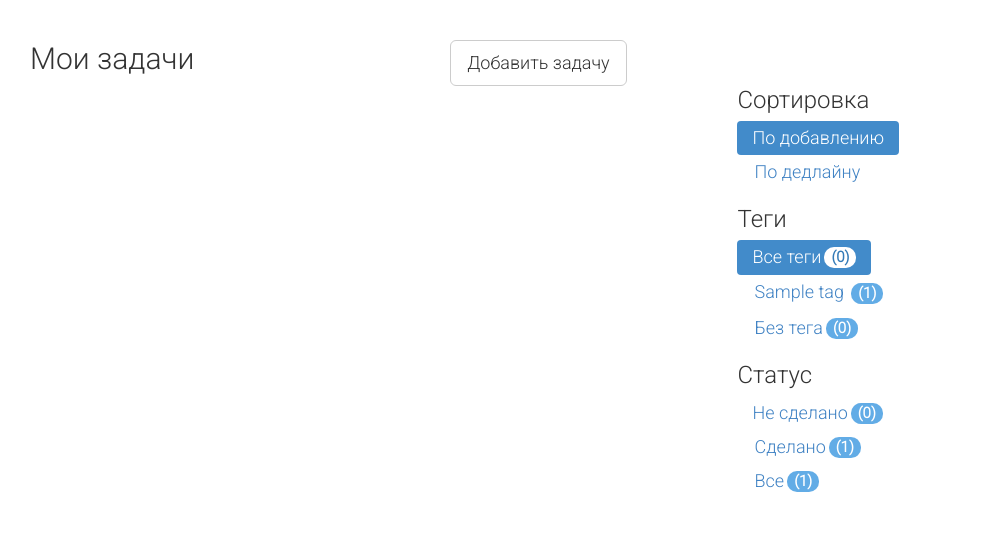
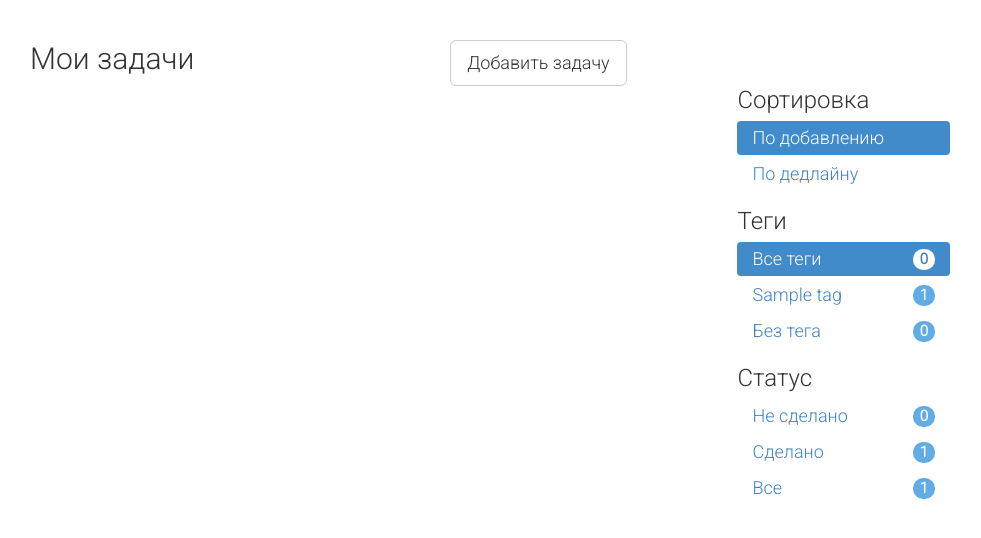
Before and after one commit to t1moon/TaskManager, a Django app: page / in a window 1280 px wide. Shown: the part 40-578 px from the top of the page, without its empty margins (160-1141 px from the left). Run offline with Django 3.2, Linux system fonts and the light colour scheme; the first user in the database is signed in; tables that the repository leaves empty hold one stand-in row (Sample ...); some libraries are stand-ins or nearby versions.

Commit message:
add ajax change count on tags

```diff
--- a/static/my/main.css
+++ b/static/my/main.css
@@ -264,6 +264,7 @@ h6, .h6 {
 
 .nav-pills-custom > li > a {
     padding:7px 15px !important;
+
 }
 .nav-pills>li.active>a {
     background-color: #428bca;
--- a/templates/index.html
+++ b/templates/index.html
@@ -21,7 +21,7 @@
 
                     <div class="sidebar-module sidebar-module-sort">
                         <h2>Сортировка</h2>
-                        <ul class="nav nav-pills nav-pills-custom" role="tablist">
+                        <ul class="nav nav-pills nav-pills-custom nav-stacked" role="tablist">
                             <li class="{% if request.path == '/' %}active{% endif %}">
                                 <a href="{% url 'index' %}">По добавлению</a>
                             </li>
@@ -35,41 +35,41 @@
 
                     <div class="sidebar-module sidebar-module-category">
                         <h2>Теги</h2>
-                        <ul class="nav nav-pills nav-pills-custom" role="tablist">
+                        <ul class="nav nav-pills nav-pills-custom nav-stacked" role="tablist">
                             <li class="{% if request.path == '/' %}active{% endif %}">
                                 <a href="{% url 'index' %}" id="all_tags">Все теги<span
-                                        class="badge badge-warning">({{ not_done_count }})</span></a>
+                                        class="count_right badge badge-warning">{{ not_done_count }}</span></a>
                             </li>
 
                             {% for tag in tags %}
                                 <li class="{% if request.path == '/tag/' %}active{% endif %}">
                                     <a href="{% url 'tag' tag.title %}" class="other_tags">
-                                        <span>{{ tag.title }}</span>
-                                        <span class="badge badge-warning">({{ tag.task_set.count }})</span></a>
+                                        <span class="tag-title">{{ tag.title }}</span>
+                                        <span class="count_right badge badge-warning">{{ tag.task_set.count }}</span></a>
                                 </li>
                             {% endfor %}
 
                             <li class="{% if request.path == '/tag/None/' %}active{% endif %}">
                                 <a href="{% url 'tag' None %}" id="none_tags">Без тега
-                                    <span class="count_right badge badge-warning">({{ no_tag_count }})</span></a>
+                                    <span class="count_right badge badge-warning">{{ no_tag_count }}</span></a>
                             </li>
                         </ul>
                     </div>
 
                     <div class="sidebar-module sidebar-module-category">
                         <h2>Статус</h2>
-                        <ul class="nav nav-pills nav-pills-custom" role="tablist">
+                        <ul class="nav nav-pills nav-pills-custom nav-stacked" role="tablist">
                             <li class="{% if request.path == '/not_done' %}active{% endif %}">
                                 <a href="{% url 'not_done' %}">Не сделано
-                                    <span class="count_right badge badge-warning">({{ not_done_count }})</span></a>
+                                    <span class="count_right badge badge-warning">{{ not_done_count }}</span></a>
                             </li>
                             <li class="{% if request.path == '/done' %}active{% endif %}">
                                 <a href="{% url 'done' %}">Сделано
-                                    <span class="count_right badge badge-warning">({{ done_count }})</span></a>
+                                    <span class="count_right badge badge-warning">{{ done_count }}</span></a>
                             </li>
                             <li class="{% if request.path == '/all' %}active{% endif %}">
                                 <a href="{% url 'all' %}">Все
-                                    <span class="count_right badge badge-warning">({{ all_count }})</span></a>
+                                    <span class="count_right badge badge-warning">{{ all_count }}</span></a>
                             </li>
                         </ul>
                     </div>
```
Also changed, not shown: static/my/main.js (+21 -7 lines).
